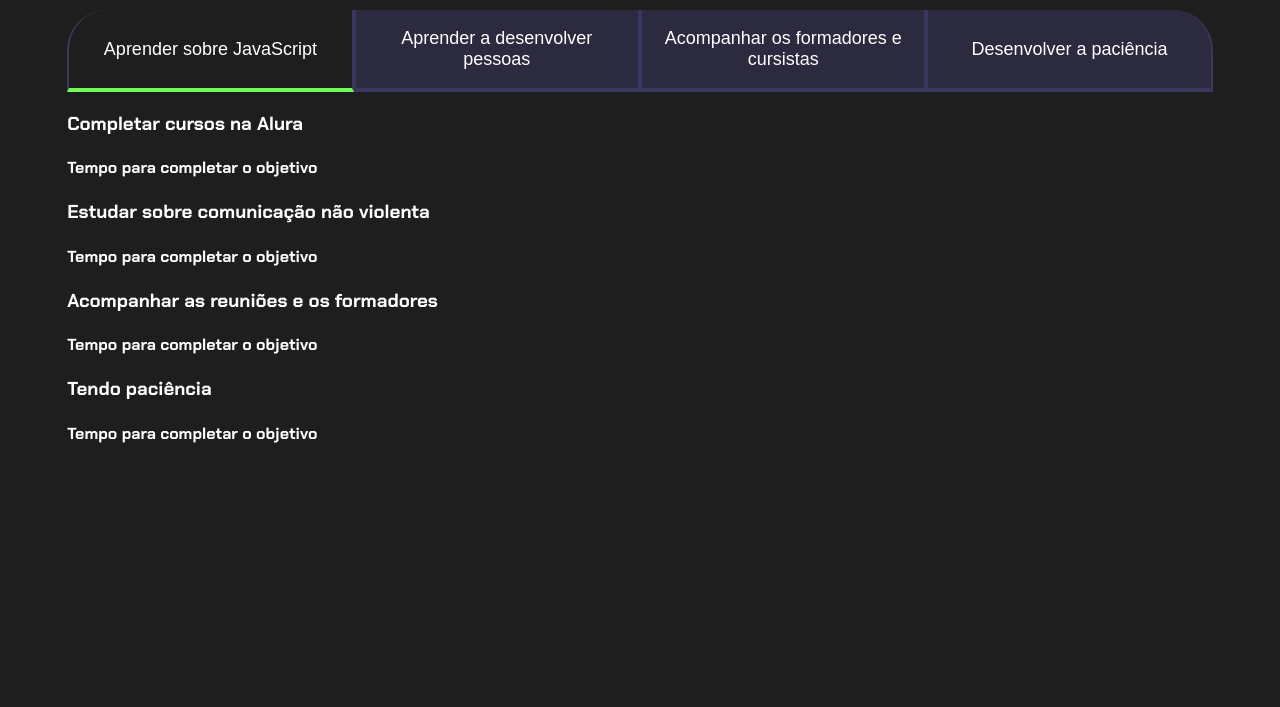
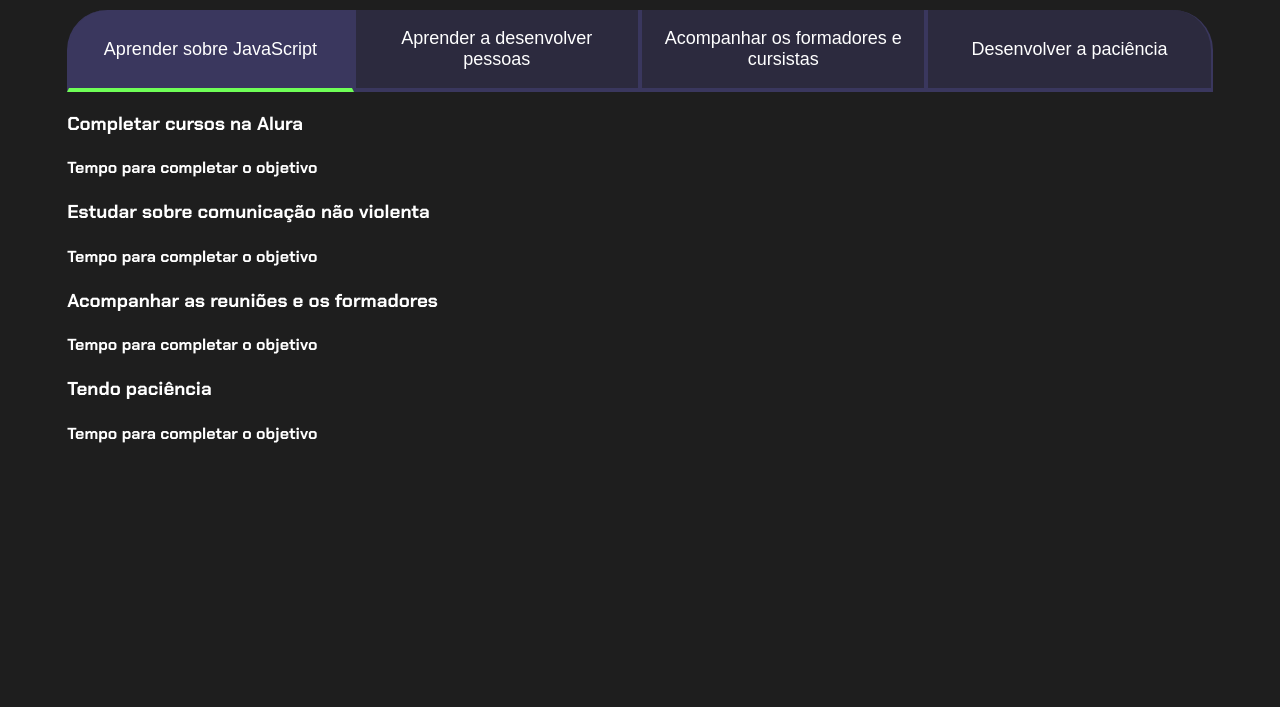
Before and after one commit to Louisebgoes/projeto_de_vida, a plain HTML site: page index.html in a window 1280 px wide. Shown: the part 93-800 px from the top of the page. Drawn offline with Linux system fonts and the light colour scheme.

Commit message:
corrigindo denovo

```diff
--- a/style.css
+++ b/style.css
@@ -59,8 +59,8 @@ body {
 .botao:first-child {
     border-radius: 40px 40px 0 0; }
 
-    .botao.ativo{
-       background-color: var(--botao--ativo);
+.botao.ativo{
+       background-color: var(--botao-ativo);
        border-bottom: 4px solid var(--verde);
     }
 
```
